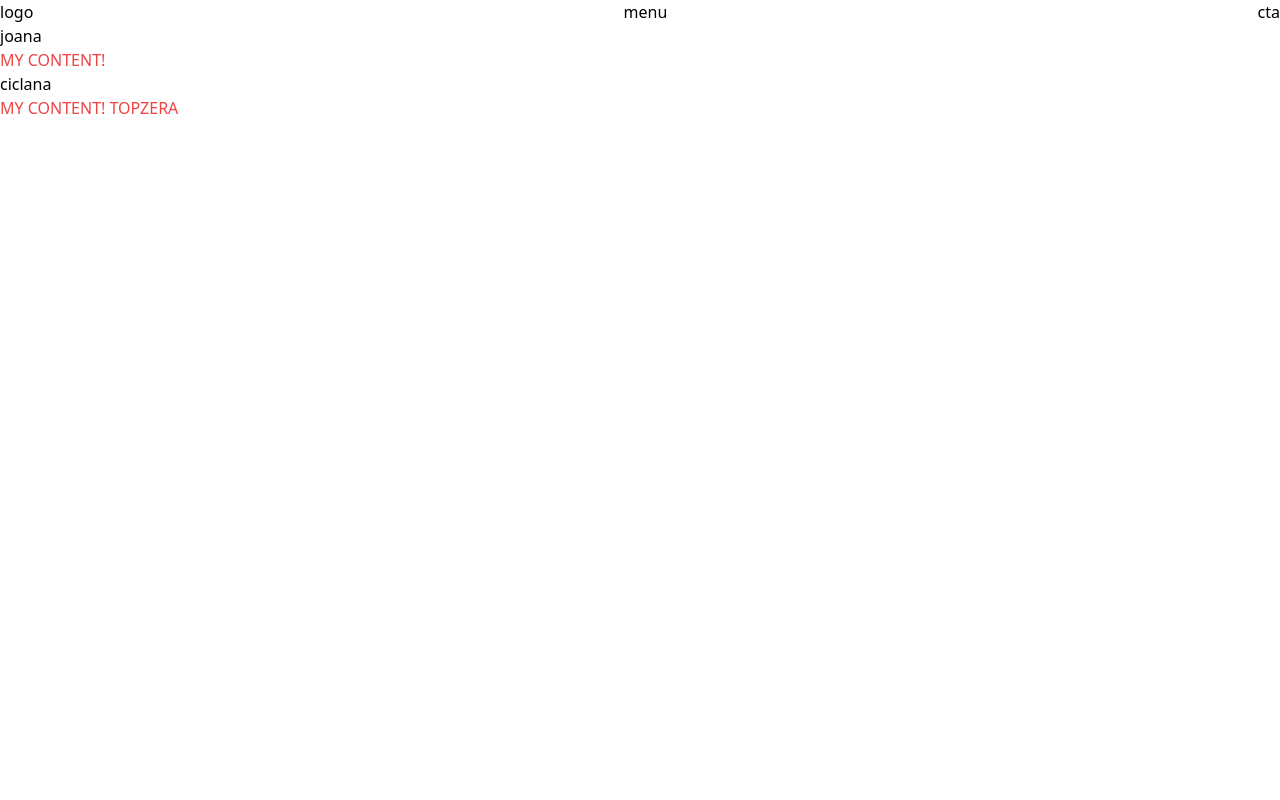
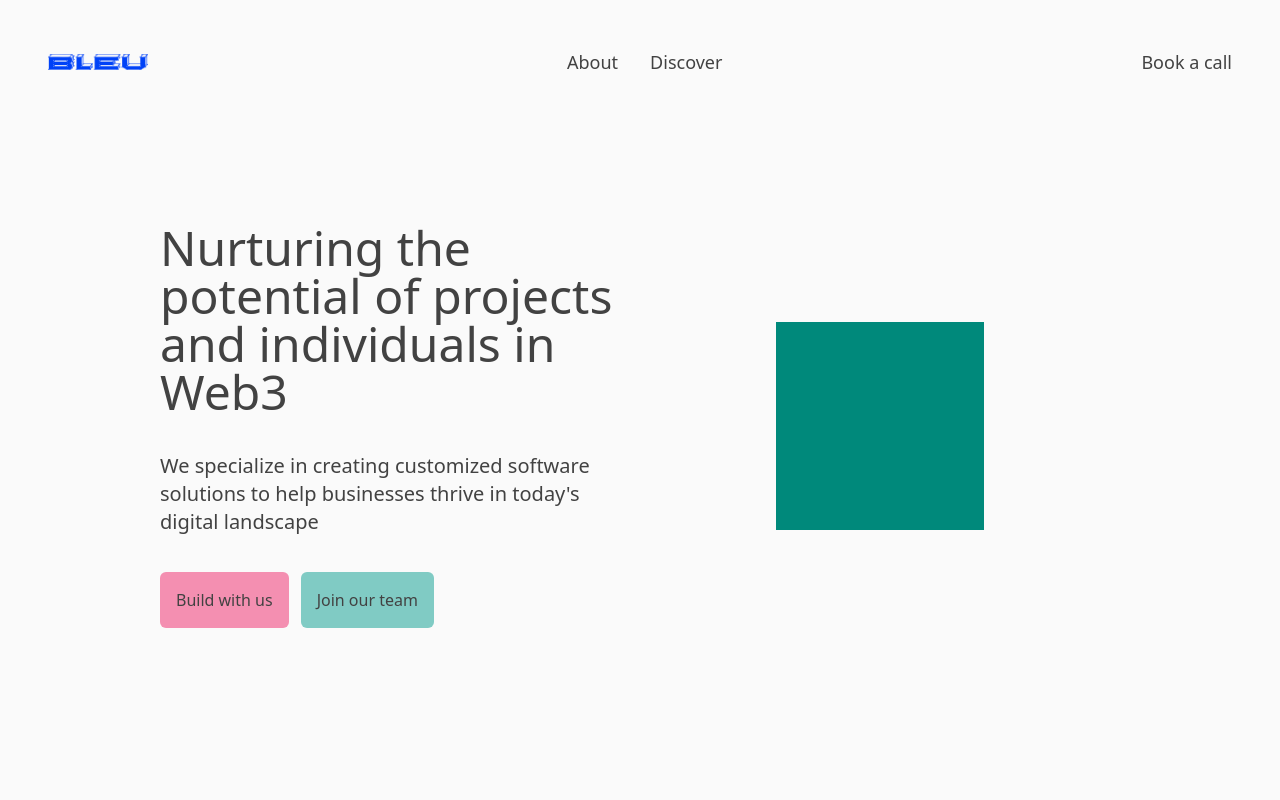
Before and after one commit to bleu/next-mdx, a Next.js app: page / in a window 1280 px wide. Shown: the top 800 px of the page. Built offline with nearby package versions, Linux system fonts and the light colour scheme.

Commit message:
feat: create header that hide on scroll down and shows on scrollup

```diff
--- a/src/app/(components)/header.tsx
+++ b/src/app/(components)/header.tsx
@@ -1,7 +1,59 @@
+"use client"
+
+import { cn } from "@/lib/utils"
+import Image from "next/image"
+import Link from "next/link"
+import { useEffect, useState } from "react"
+
 export default function Header() {
-    return <div className="w-full flex justify-between">
-        <div>logo</div>
-        <div>menu</div>
-        <div>cta</div>
-    </div>
+  const [isVisible, setIsVisible] = useState(true)
+  const [lastScrollY, setLastScrollY] = useState(0)
+
+  const controlNavbar = () => {
+    if (typeof window !== "undefined") {
+      const scrollThreshold = 100
+
+      if (window.scrollY > scrollThreshold) {
+        if (window.scrollY > lastScrollY) {
+          setIsVisible(false)
+        } else {
+          setIsVisible(true)
+        }
+      } else {
+        setIsVisible(true)
+      }
+      setLastScrollY(window.scrollY)
+    }
+  }
+
+  useEffect(() => {
+    if (typeof window !== "undefined") {
+      window.addEventListener("scroll", controlNavbar)
+
+      // cleanup function
+      return () => {
+        window.removeEventListener("scroll", controlNavbar)
+      }
+    }
+  }, [lastScrollY])
+
+  return (
+    <header
+      className={cn(
+        "fixed top-0 left-0 right-0 py-12 px-6 md:px-12  text-lg font-medium bg-neutral-50 transition-transform duration-300",
+        isVisible ? "translate-y-0" : "-translate-y-full"
+      )}
+    >
+      <nav className="flex flex-1 items-center justify-between">
+        <Link href="/">
+          <Image src="/bleu.png" alt="bleu's logo" width={100} height={100} />
+        </Link>
+        <div className="space-x-8">
+          <Link href="#/services">About</Link>
+          <Link href="#/services">Discover</Link>
+        </div>
+        <Link href="#/">Book a call</Link>
+      </nav>
+    </header>
+  )
 }
--- a/src/app/layout.tsx
+++ b/src/app/layout.tsx
@@ -1,18 +1,22 @@
-import "./globals.css";
+import Header from "./(components)/header"
+import "./globals.css"
 
 export default function RootLayout({
-  children,
+  children
 }: {
-  children: React.ReactNode;
+  children: React.ReactNode
 }) {
   return (
     <html lang="en">
-      <body>{children}</body>
+      <body className="bg-neutral-50 text-neutral-800 px-6 md:px-12">
+        <Header />
+        {children}
+      </body>
     </html>
-  );
+  )
 }
 
 export const metadata = {
   title: "Create Next App",
-  description: "Generated by create next app",
-};
+  description: "Generated by create next app"
+}
--- a/src/app/page.tsx
+++ b/src/app/page.tsx
@@ -1,16 +1,37 @@
-import Image from "next/image";
-import { Inter } from "next/font/google";
-import Content from "./message.mdx";
-import Header from "./(components)/header";
-import Sections from "./(components)/sections";
-
-const inter = Inter({ subsets: ["latin"] });
-
 export default function Home() {
   return (
-    <main className="w-screen">
-      <Header/>
-      <Sections/>
+    <main className="pt-56">
+      <div className="flex flex-1 px-28">
+        <div className="space-y-9 flex flex-col flex-1">
+          {/* <Sections /> */}
+          <h1 id="first-section" className="text-5xl ">
+            Nurturing the potential of projects and individuals in Web3
+          </h1>
+          <p className="text-xl">
+            We specialize in creating customized software solutions to help
+            businesses thrive in today's digital landscape
+          </p>
+          <div className="flex gap-3">
+            <button
+              type="button"
+              className="-w p-4 rounded-md bg-secondary-200"
+            >
+              Build with us
+            </button>
+            <button type="button" className=" p-4 rounded-md bg-primary-200">
+              Join our team
+            </button>
+          </div>
+        </div>
+        <div className="flex flex-1 items-center justify-center">
+          <div className="w-52 h-52 bg-primary-600" />
+        </div>
+      </div>
+      <div className="mt-96">fake content</div>
+      <div className="mt-96">fake content</div>
+      <div className="mt-96">fake content</div>
+      <div className="mt-96">fake content</div>
+      <div className="mt-96">fake content</div>
     </main>
-  );
+  )
 }
```
